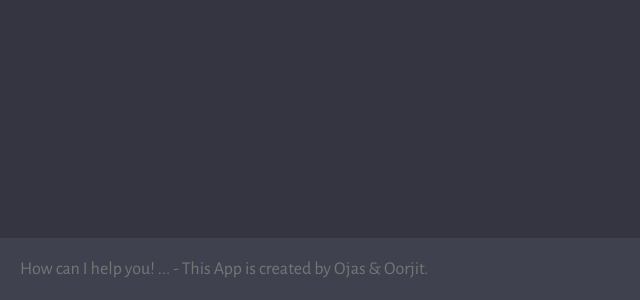
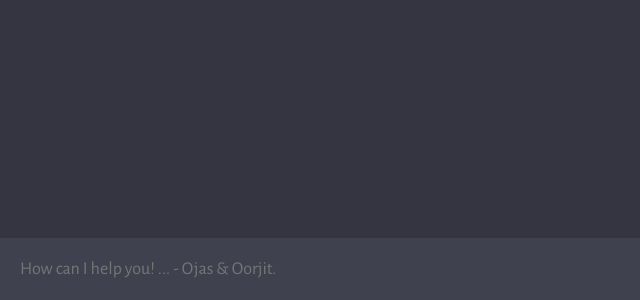
Before and after one commit to umeshs97/godapi, a website built with Vite: page client/index.html in a window 1280 px wide. Shown: the part 500-800 px from the top of the page, 0-640 px from the left. Built offline with nearby package versions, Linux system fonts and the light colour scheme.

Commit message:
Update index.html

```diff
--- a/client/index.html
+++ b/client/index.html
@@ -12,7 +12,7 @@
       <div id="chat_container"></div>
 
       <form>
-        <textarea name="prompt" rows="1" cols="1" placeholder="How can I help you! ... - This App is created by Ojas & Oorjit."></textarea>
+        <textarea name="prompt" rows="1" cols="1" placeholder="How can I help you! ... - Ojas & Oorjit."></textarea>
         <button type="submit"><img src="assets/send.svg" alt="send" />
       </form>
     </div>
```
